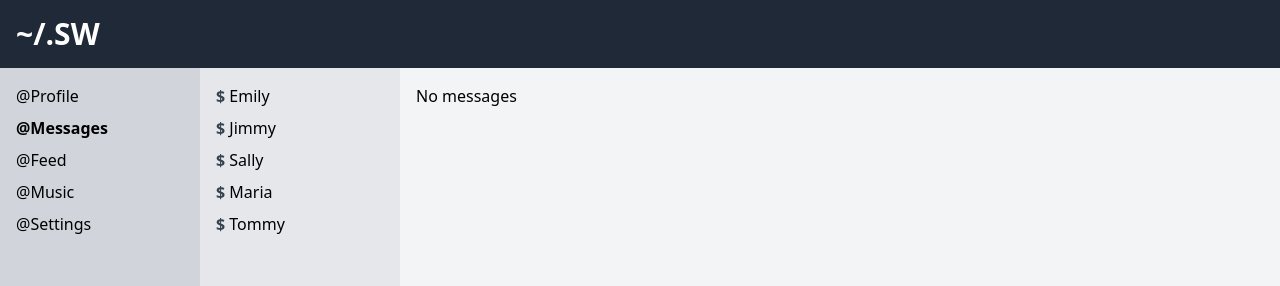
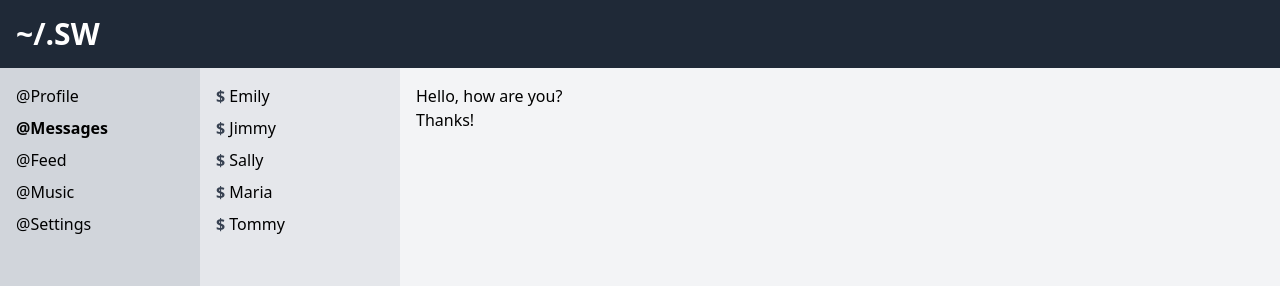
Before and after one commit to serverwind/social-react, a React (Vite) app: page /messenger in a window 1280 px wide. Shown: the top 286 px of the page. Built offline with nearby package versions, Linux system fonts and the light colour scheme.

Commit message:
Refactored Messenger.jsx

```diff
--- a/src/App.jsx
+++ b/src/App.jsx
@@ -3,7 +3,7 @@ import { Header } from "./components/Header/Header";
 import { Navigation } from "./components/Navigation/Navigation";
 import { Footer } from "./components/Footer/Footer";
 import { Profile } from "./components/Profile/Profile";
-import { Messages } from "./components/Messages/Messages";
+import { Messenger } from "./components/Messenger/Messenger";
 import { Feed } from "./components/Feed/Feed";
 import { Music } from "./components/Music/Music";
 import { Settings } from "./components/Settings/Settings";
@@ -25,7 +25,7 @@ function App() {
           <Routes>
             <Route path="/" element={<Profile />} />
             <Route path="/profile" element={<Profile />} />
-            <Route path="/messenger" element={<Messages />} />
+            <Route path="/messenger/*" element={<Messenger />} />
             <Route path="/feed" element={<Feed />} />
             <Route path="/music" element={<Music />} />
             <Route path="/settings" element={<Settings />} />
--- a/src/components/Messages/Messages.jsx
+++ /dev/null
@@ -1,18 +0,0 @@
-function Messages() {
-  return (
-    <section className="grid grid-cols-[200px_1fr]">
-      <div className="bg-gray-200 p-4">
-        <ul className="flex flex-col gap-2">
-          <li><a href="#"><span className="text-gray-700 font-bold hover:underline transition duration-300">$</span> Emily</a></li>
-          <li><a href="#"><span className="text-gray-700 font-bold hover:underline transition duration-300">$</span> Jimmy</a></li>
-          <li><a href="#"><span className="text-gray-700 font-bold hover:underline transition duration-300">$</span> Sally</a></li>
-          <li><a href="#"><span className="text-gray-700 font-bold hover:underline transition duration-300">$</span> Maria</a></li>
-          <li><a href="#"><span className="text-gray-700 font-bold hover:underline transition duration-300">$</span> Tommy</a></li>
-        </ul>
-      </div>
-      <div className="bg-gray-100 p-4">No messages</div>
-    </section>
-  )
-}
-
-export { Messages }
--- /dev/null
+++ b/src/components/Messenger/Message/Message.jsx
@@ -0,0 +1,5 @@
+function Message({ message }) {
+  return <div>{message}</div>;
+}
+
+export { Message };
--- /dev/null
+++ b/src/components/Messenger/Messenger.jsx
@@ -0,0 +1,24 @@
+import { User } from "./User/User";
+import { Message } from "./Message/Message";
+
+function Messenger() {
+  return (
+    <section className="grid grid-cols-[200px_1fr]">
+      <div className="bg-gray-200 p-4">
+        <ul className="flex flex-col gap-2">
+          <User chat="/messenger/1" name="Emily" />
+          <User chat="/messenger/2" name="Jimmy" />
+          <User chat="/messenger/3" name="Sally" />
+          <User chat="/messenger/4" name="Maria" />
+          <User chat="/messenger/5" name="Tommy" />
+        </ul>
+      </div>
+      <div className="bg-gray-100 p-4">
+        <Message message="Hello, how are you?" />
+        <Message message="Thanks!" />
+      </div>
+    </section>
+  );
+}
+
+export { Messenger };
--- /dev/null
+++ b/src/components/Messenger/User/User.jsx
@@ -0,0 +1,13 @@
+import { NavLink } from "react-router-dom";
+
+function User({ chat, name }) {
+  return (
+    <li>
+      <NavLink to={chat}>
+        <span className="text-gray-700 font-bold hover:underline transition duration-300">$</span> {name}
+      </NavLink>
+    </li>
+  );
+}
+
+export { User };
--- a/src/output.css
+++ b/src/output.css
@@ -582,10 +582,6 @@ video {
   width: 6rem;
 }
 
-.grid-cols-2 {
-  grid-template-columns: repeat(2, minmax(0, 1fr));
-}
-
 .grid-cols-\[200px_1fr\] {
   grid-template-columns: 200px 1fr;
 }
@@ -641,6 +637,16 @@ video {
   background-color: rgb(0 0 0 / var(--tw-bg-opacity));
 }
 
+.bg-gray-100 {
+  --tw-bg-opacity: 1;
+  background-color: rgb(243 244 246 / var(--tw-bg-opacity));
+}
+
+.bg-gray-200 {
+  --tw-bg-opacity: 1;
+  background-color: rgb(229 231 235 / var(--tw-bg-opacity));
+}
+
 .bg-gray-300 {
   --tw-bg-opacity: 1;
   background-color: rgb(209 213 219 / var(--tw-bg-opacity));
@@ -654,16 +660,6 @@ video {
 .bg-gray-800 {
   --tw-bg-opacity: 1;
   background-color: rgb(31 41 55 / var(--tw-bg-opacity));
-}
-
-.bg-gray-200 {
-  --tw-bg-opacity: 1;
-  background-color: rgb(229 231 235 / var(--tw-bg-opacity));
-}
-
-.bg-gray-100 {
-  --tw-bg-opacity: 1;
-  background-color: rgb(243 244 246 / var(--tw-bg-opacity));
 }
 
 .p-2 {
@@ -720,14 +716,14 @@ video {
   font-style: italic;
 }
 
+.text-gray-700 {
+  --tw-text-opacity: 1;
+  color: rgb(55 65 81 / var(--tw-text-opacity));
+}
+
 .text-white {
   --tw-text-opacity: 1;
   color: rgb(255 255 255 / var(--tw-text-opacity));
-}
-
-.text-gray-700 {
-  --tw-text-opacity: 1;
-  color: rgb(55 65 81 / var(--tw-text-opacity));
 }
 
 .transition {
```
